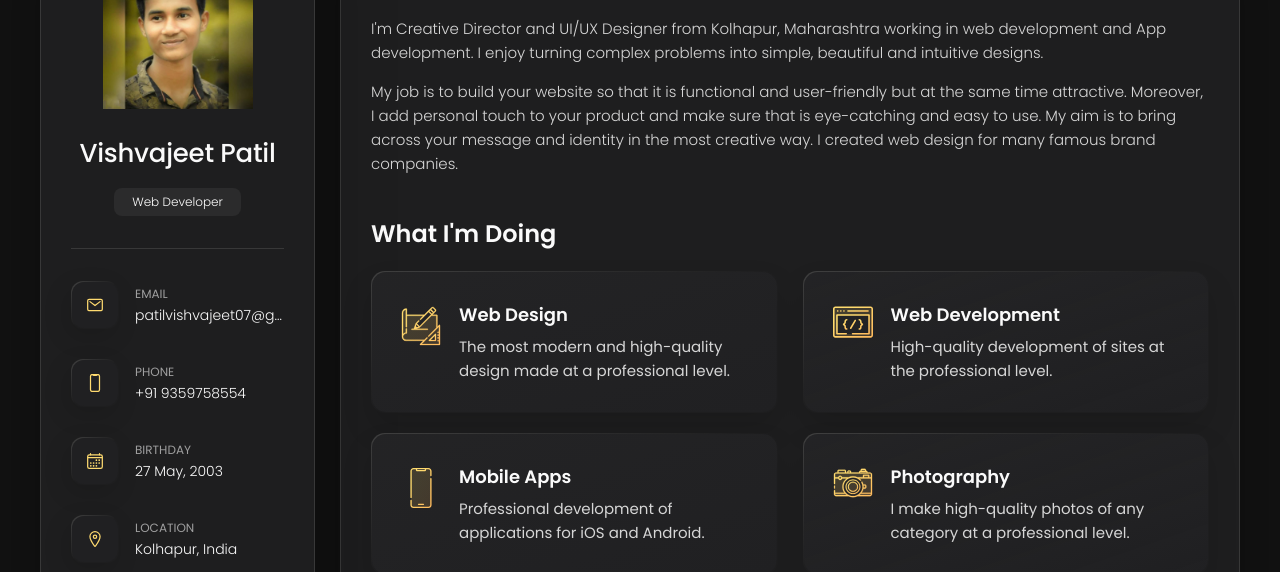
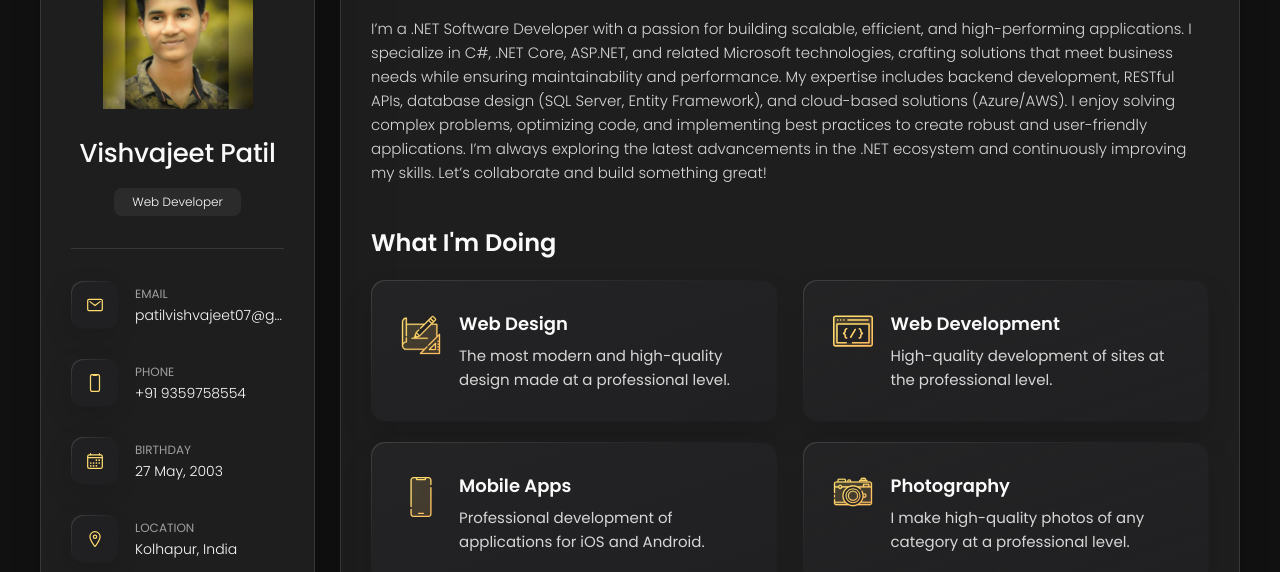
Before and after one commit to Vishvajeetpatil01/portfolio, a plain HTML site: page index.html in a window 1280 px wide. Shown: the part 162-734 px from the top of the page. Drawn offline with nearby package versions, Linux system fonts and the light colour scheme.

Commit message:
Update index.html

```diff
--- a/index.html
+++ b/index.html
@@ -209,17 +209,9 @@
 
         <section class="about-text">
           <p>
-            I'm Creative Director and UI/UX Designer from Kolhapur, Maharashtra working in web development and App development.
-            I enjoy
-            turning complex problems into simple, beautiful and intuitive designs.
-          </p>
-
-          <p>
-            My job is to build your website so that it is functional and user-friendly but at the same time attractive.
-            Moreover, I
-            add personal touch to your product and make sure that is eye-catching and easy to use. My aim is to bring
-            across your
-            message and identity in the most creative way. I created web design for many famous brand companies.
+           I’m a .NET Software Developer with a passion for building scalable, efficient, and high-performing applications. I specialize in C#, .NET Core, ASP.NET, and related Microsoft technologies, crafting solutions that meet business needs while ensuring maintainability and performance.
+My expertise includes backend development, RESTful APIs, database design (SQL Server, Entity Framework), and cloud-based solutions (Azure/AWS). I enjoy solving complex problems, optimizing code, and implementing best practices to create robust and user-friendly applications.
+I’m always exploring the latest advancements in the .NET ecosystem and continuously improving my skills. Let’s collaborate and build something great!
           </p>
         </section>
 
```
